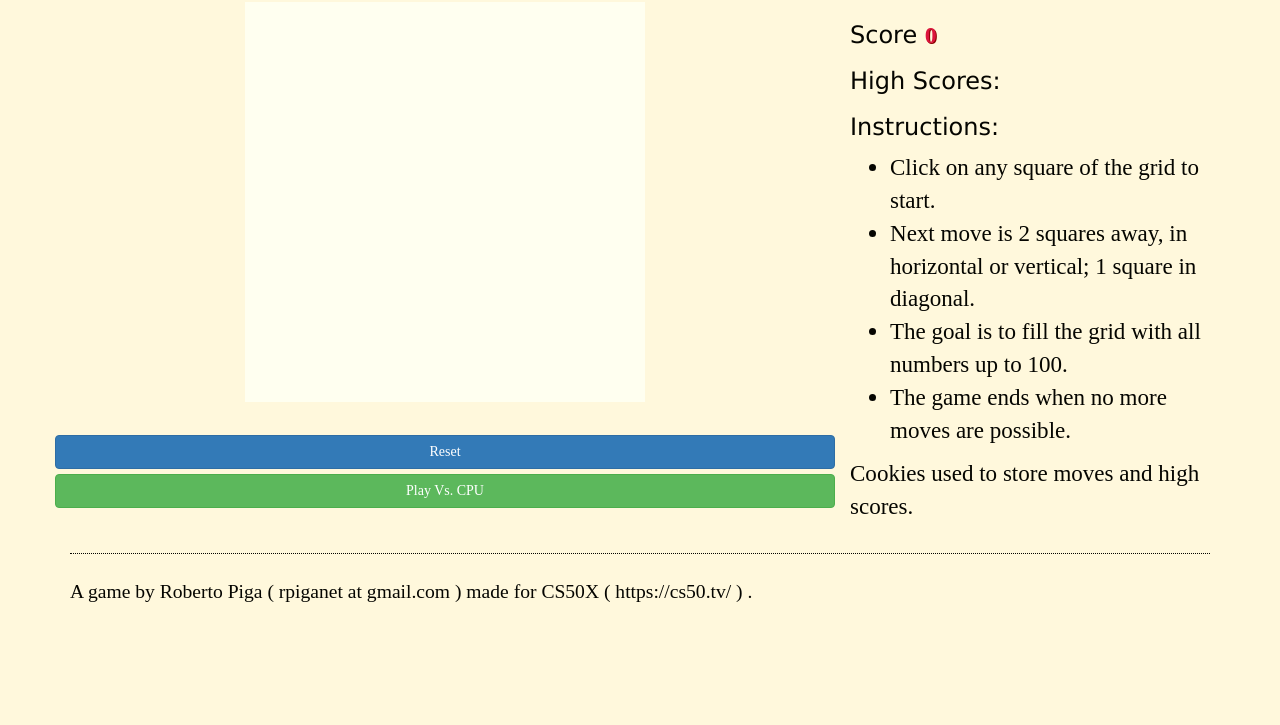
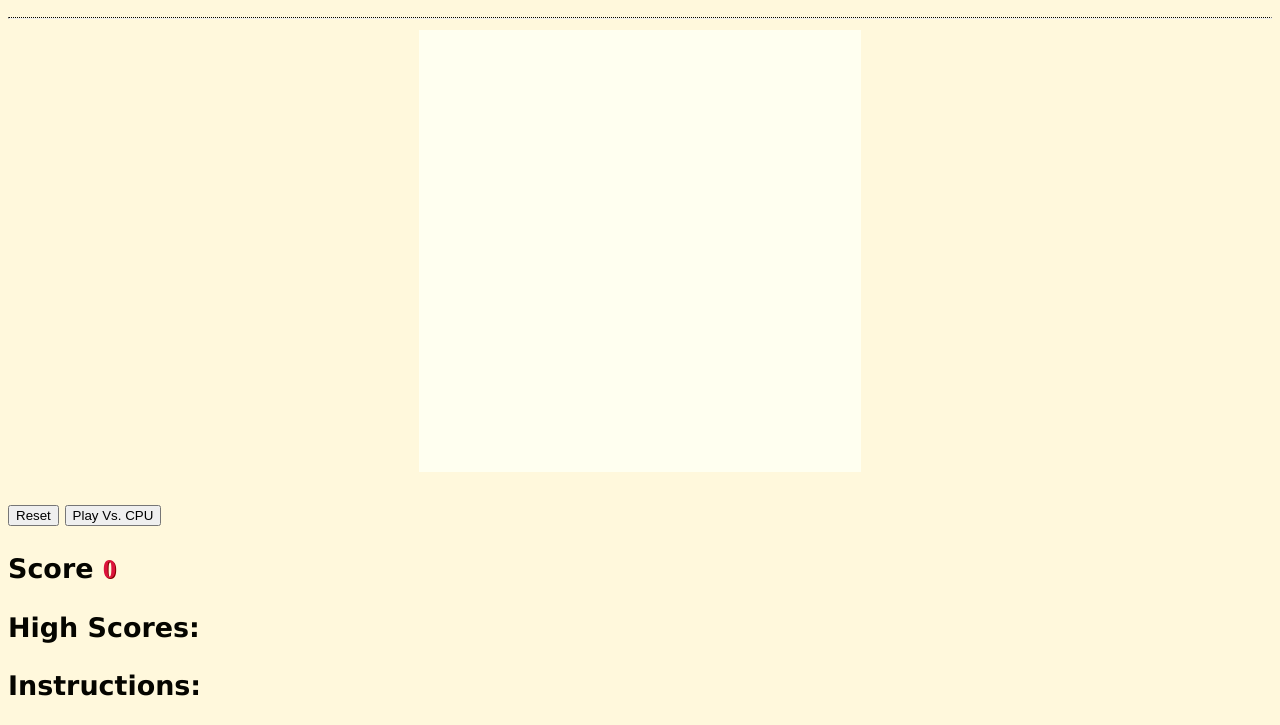
Before and after one commit to rpiga/CS50x-Final-Project, a plain HTML site: page index.html in a window 1280 px wide. Shown: the part 99-824 px from the top of the page. Before the commit the page ends 800 px from the top, so only its background shows below. Drawn offline with nearby package versions, Linux system fonts and the light colour scheme; a web font is replaced by a local one.

Commit message:
Update index.html

```diff
--- a/index.html
+++ b/index.html
@@ -19,8 +19,8 @@ Final Project
   <!--
   link to online resources
   -->
-  <!-- Latest compiled and minified CSS -->
-  <link rel="stylesheet" href="https://maxcdn.bootstrapcdn.com/bootstrap/3.2.0/css/bootstrap.min.css">
+  <!-- Latest compiled and minified CSS
+  <link rel="stylesheet" href="https://maxcdn.bootstrapcdn.com/bootstrap/3.2.0/css/bootstrap.min.css">-->
 <!--   <link rel="stylesheet" href="https://maxcdn.bootstrapcdn.com/bootstrap/3.3.7/css/bootstrap.min.css" integrity="sha384-BVYiiSIFeK1dGmJRAkycuHAHRg32OmUcww7on3RYdg4Va+PmSTsz/K68vbdEjh4u" crossorigin="anonymous"> -->
   <!-- app's own CSS -->
   <link href="css/styles.css" rel="stylesheet"/>
@@ -34,8 +34,8 @@ Final Project
   <!-- http://jquery.com/
   <script src="js/jquery-1.11.3.min.js"></script>-->
 
-  <!-- http://getbootstrap.com/
-  <script src="js/bootstrap.min.js"></script>-->
+  <!-- http://getbootstrap.com/ -->
+  <script src="js/bootstrap.min.js"></script>
 
   <!-- http://underscorejs.org/
   <script src="js/underscore-min.js"></script>-->
```
